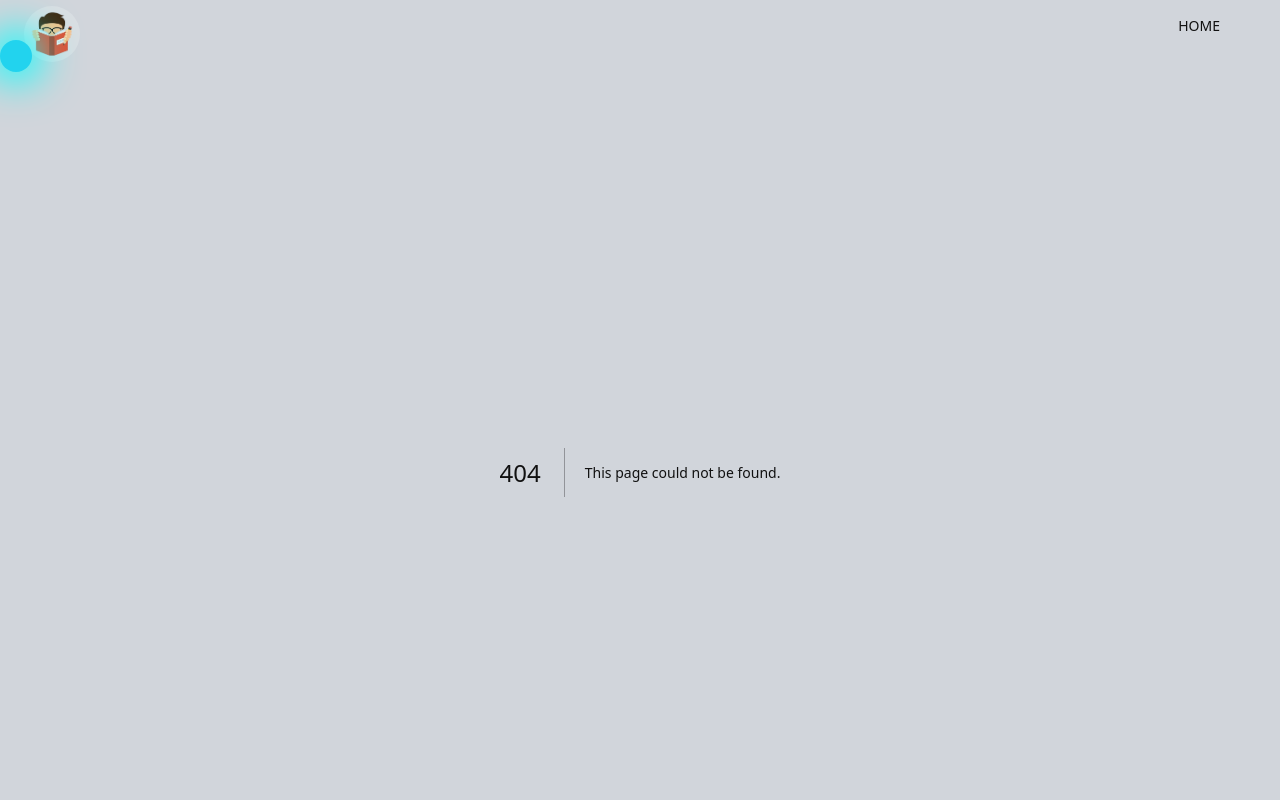
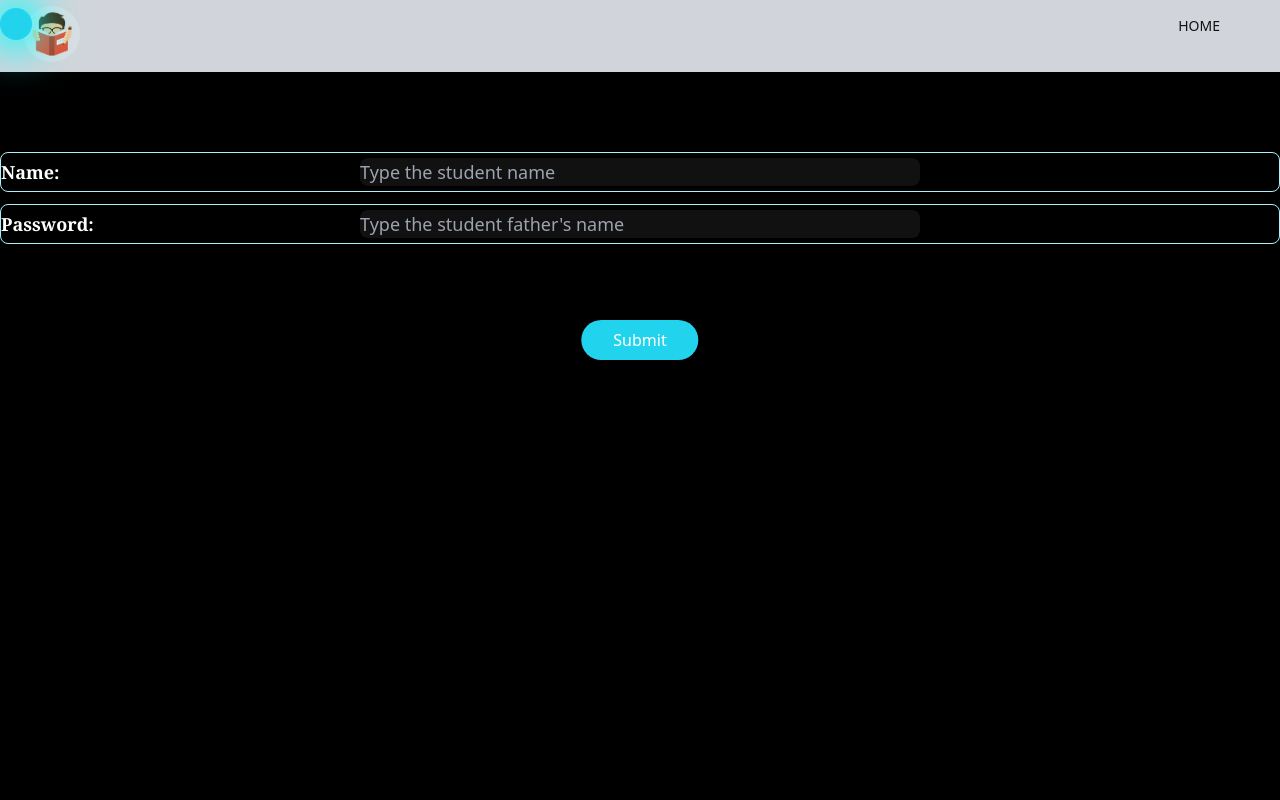
Before and after one commit to PRADHAN-PATSHALA/patshala_5, a Next.js app: page /login in a window 1280 px wide. Before the commit this address had no page. Shown: the top 800 px of the page. Built offline with nearby package versions, Linux system fonts and the light colour scheme.

Commit message:
all done

```diff
--- a/app/component/Footer.js
+++ b/app/component/Footer.js
@@ -9,11 +9,12 @@ const Footer = () => {
         <h1>NCSM
         National computer Saksharta Mission</h1>
         <p className="text-lg">Pradhan Pathshala| Pradhan Coaching Center is a part of NCSM</p>
-        <Link href={"more:www.ncsm.co.in"}>Know more about NCSM</Link>
+        <Link href={"https://ncsm.co.in"}>Know more about NCSM</Link>
         <h1>Get in <span className="text-cyan-400">touch</span></h1>
         <Link href={"tel:+919832290873"}>+919832290873</Link>
         <p>Address: Nazat - Khadipratisthan para(Bypas para) - near BDO office </p>
-        <Link className="text-sm hidden lg:flex relative lg:-bottom-[13vh] lg:left-[180vh]" href={"/student"}>Created by Merge</Link>
+        <h1 className="text-sm hidden lg:flex relative lg:-bottom-[13vh] lg:left-[180vh]">Created by Merge</h1>
+        <Link href={"/login"} className="text-sm hidden lg:flex relative lg:-bottom-[13vh] lg:left-[180vh]">Login</Link>
         </div>
       </div>
     </>
--- a/app/component/Mouse.js
+++ b/app/component/Mouse.js
@@ -3,7 +3,7 @@
 const Mouse = () => {
   return (
     <>
-      <div id="mouse" className="hidden lg:flex bg-cyan-400 rounded-full h-8 w-8 absolute top-10 shadow-[0px_-0px_40px_10px_cyan]"></div>
+      <div id="mouse" className="hidden lg:flex bg-cyan-400 rounded-full h-8 w-8 absolute top-2 shadow-[0px_-0px_40px_10px_cyan]"></div>
     </>
   )
 }
--- a/app/layout.js
+++ b/app/layout.js
@@ -19,11 +19,8 @@ export default function RootLayout({ children }) {
       <head>
       <link rel="icon" href="/favicon.ico" sizes="any" />
       <title>PRADHAN PATSHALA</title>
-
-
-
       </head>
-      <body className='bg-gray-300 text-[#111] w-full h-full overflow-x-hidden overflow-y-auto'  onMouseMove={(e)=>{
+      <body suppressHydrationWarning className='bg-gray-300 text-[#111] w-full h-full overflow-x-hidden overflow-y-auto'  onMouseMove={(e)=>{
       const move = document.querySelector("#mouse")
       const x = e.clientX;
       const y = e.clientY
--- /dev/null
+++ b/app/login/page.js
@@ -0,0 +1,36 @@
+"use client"
+
+import { useState } from "react"
+
+
+
+const login = () => {
+
+    const [name, setName] = useState("");
+    const [password, setPassword] = useState();
+
+    const handler = (e) => {
+      e.preventDefault();
+        if (name=="Tanmay Pradhan" || password==993342) {
+            window.location.assign("/student");
+        } else {
+            return (<p className="text-white text-lg">You are not the Admin</p>)
+        }
+        setName("");
+        setPassword();
+    }
+
+
+
+  return (
+    <>
+      <form onSubmit={handler} className="min-h-screen w-full bg-black">
+      <label className="relative text-white border-cyan-200 border-solid border-[.5px] mb-3 rounded-lg h-10 w-full items-center top-[10vh] flex text-lg font-serif font-semibold">Name: <input type="name" placeholder="Type the student name" className="font-sans font-light text-md text-white w-[70vh] bg-[#111]  rounded-lg -translate-x-[50%] left-[50%] absolute" onChange={(e) => { setName(e.target.value) }} /></label>
+      <label className="relative text-white border-cyan-200 border-solid border-[.5px] mb-3 rounded-lg h-10 w-full items-center top-[10vh] flex text-lg font-serif font-semibold">Password: <input type="password" placeholder="Type the student father's name" className="font-sans font-light text-md text-white w-[70vh] bg-[#111]  rounded-lg -translate-x-[50%] left-[50%] absolute" onChange={(e) => { setPassword(e.target.value) }} /></label>
+      <input className="px-8 py-2 bg-cyan-400 text-white -translate-x-[50%] left-[50%] absolute top-[40vh] rounded-full cursor-pointer" type="submit" />
+      </form>
+    </>
+  )
+}
+
+export default login;
--- a/app/student/page.js
+++ b/app/student/page.js
@@ -60,6 +60,7 @@ const Student = () => {
   return (
     <>
       <div className="h-screen w-full text-[#111] shadow-[0_40px_80px_-15px_cyan] relative bg-[#111] px-12">
+      <ToastContainer />
         <form onSubmit={submit}>
           <label className="relative text-white border-cyan-200 border-solid border-[.5px] mb-3 rounded-lg h-10 w-full items-center top-[10vh] flex text-lg font-serif font-semibold">Name: <input placeholder="Type the student name" className="font-sans font-light text-md text-white w-[70vh] bg-[#111]  rounded-lg -translate-x-[50%] left-[50%] absolute" type="text" name="name" onChange={(e) => { setName(e.target.value) }} /></label>
           <label className="relative text-white border-cyan-200 border-solid border-[.5px] mb-3 rounded-lg h-10 w-full items-center top-[10vh] flex text-lg font-serif font-semibold">Father's name: <input placeholder="Type the student father's name" className="font-sans font-light text-md text-white w-[70vh] bg-[#111]  rounded-lg -translate-x-[50%] left-[50%] absolute" type="text" name="father" onChange={(e) => { setFatherName(e.target.value) }} /></label>
@@ -71,7 +72,6 @@ const Student = () => {
           <label className="relative text-white border-cyan-200 border-solid border-[.5px] mb-3 rounded-lg h-10 w-full items-center top-[10vh] flex text-lg font-serif font-semibold">Date of birth: <input placeholder="Type the student date of birth" className="font-sans font-light text-md text-white bg-[#111] w-[70vh] rounded-lg -translate-x-[50%] left-[50%] absolute" type="text" name="DOB" onChange={(e) => { setDOB(e.target.value) }} /></label>
           <label className="relative text-white border-cyan-200 border-solid border-[.5px] mb-3 rounded-lg h-10 w-full items-center top-[10vh] flex text-lg font-serif font-semibold">Phone no.: <input placeholder="Type the student phone number" className="font-sans font-light text-md text-white bg-[#111] w-[70vh] rounded-lg -translate-x-[50%] left-[50%] absolute" type="text" name="phoneNo" onChange={(e) => { setPhoneNO(e.target.value) }} /></label>
           <input className="px-8 py-2 bg-cyan-400 text-white -translate-x-[50%] left-[50%] absolute top-[90vh] rounded-full cursor-pointer" type="submit" />
-          <ToastContainer />
         </form>
       </div>
     </>
```
